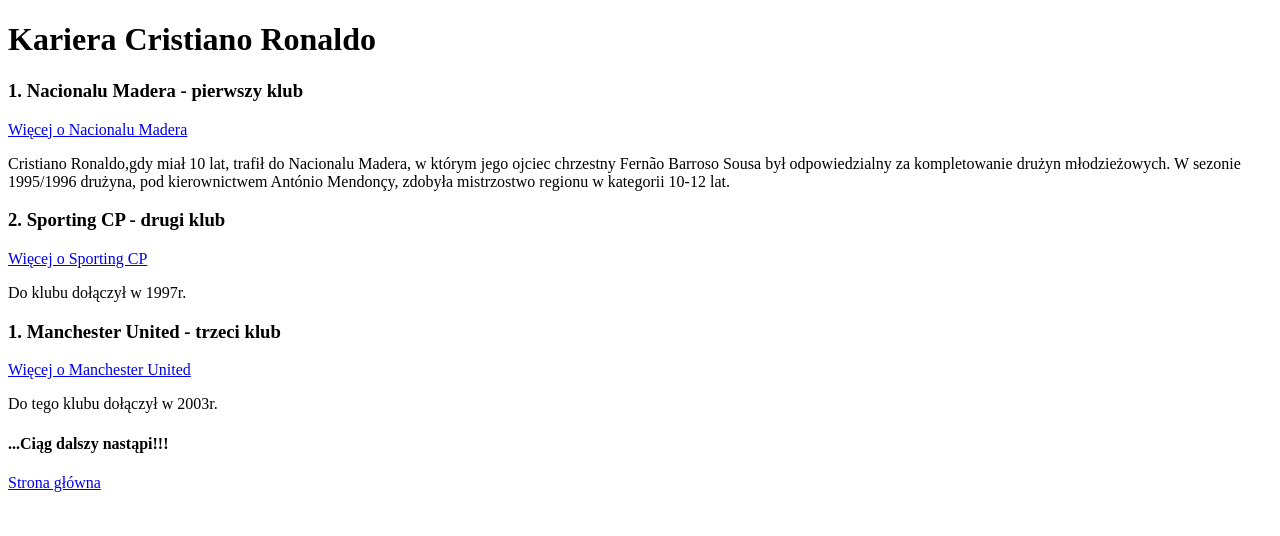
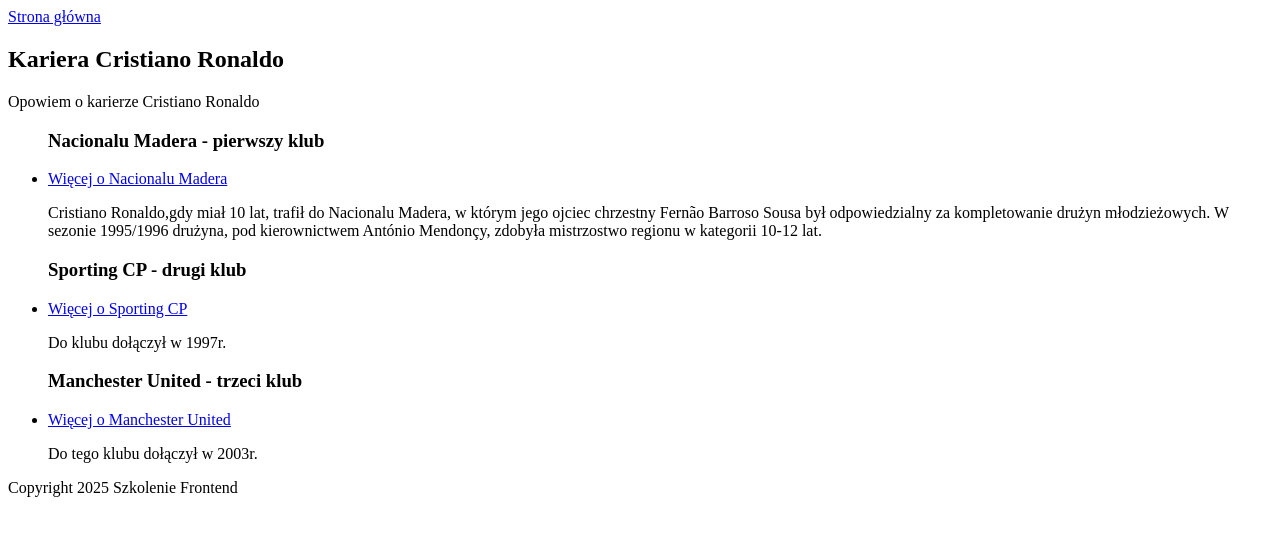
Before and after one commit to paulinakalenczuk/paulinashoperup, a plain HTML site: page kontakt/index.html in a window 1280 px wide. Drawn offline with Linux system fonts and the light colour scheme.

Commit message:
Zadanie domowe nr3

```diff
--- a/kontakt/index.html
+++ b/kontakt/index.html
@@ -6,16 +6,32 @@
         <title>Kariera Cristiano Ronaldo</title>
     </head>
     <body>
-        <h1>Kariera Cristiano Ronaldo</h1>
-        <h3>1. Nacionalu Madera - pierwszy klub</h3>
-        <a href="https://pl.wikipedia.org/wiki/CD_Nacional" target="_blank">Więcej o Nacionalu Madera</a>
-        <p> Cristiano Ronaldo,gdy miał 10 lat, trafił do Nacionalu Madera, w którym jego ojciec chrzestny Fernão Barroso Sousa był odpowiedzialny za kompletowanie drużyn młodzieżowych. W sezonie 1995/1996 drużyna, pod kierownictwem António Mendonçy, zdobyła mistrzostwo regionu w kategorii 10-12 lat.
-            <h3>2. Sporting CP - drugi klub</h3>
-            <a href="https://pl.wikipedia.org/wiki/Sporting_CP" target="_blank">Więcej o Sporting CP</a>
-            <p>Do klubu dołączył w 1997r.</p>
-            <h3>1. Manchester United - trzeci klub</h3>
-            <a href="https://pl.wikipedia.org/wiki/Manchester_United_F.C." target="_blank">Więcej o Manchester United</a>
-            <p>Do tego klubu dołączył w 2003r.</p>
-            <h4>...Ciąg dalszy nastąpi!!!</h4>
-            <a href="../index.html">Strona główna</a>
+        <header>
+            <nav>
+                <a href="../index.html">Strona główna</a>
+            </nav>
+        </header>
+        <main>
+            <section>
+                 <h1>Kariera Cristiano Ronaldo</h1>
+                <p>Opowiem o karierze Cristiano Ronaldo</p>
+            </section>
+
+            <section>
+                <ul>
+                    <h3>Nacionalu Madera - pierwszy klub</h3>
+                    <li><a href="https://pl.wikipedia.org/wiki/CD_Nacional" target="_blank">Więcej o Nacionalu Madera</a></li>
+                    <p> Cristiano Ronaldo,gdy miał 10 lat, trafił do Nacionalu Madera, w którym jego ojciec chrzestny Fernão Barroso Sousa był odpowiedzialny za kompletowanie drużyn młodzieżowych. W sezonie 1995/1996 drużyna, pod kierownictwem António Mendonçy, zdobyła mistrzostwo regionu w kategorii 10-12 lat.
+                    <h3>Sporting CP - drugi klub</h3>
+                    <li><a href="https://pl.wikipedia.org/wiki/Sporting_CP" target="_blank">Więcej o Sporting CP</a></li>
+                    <p>Do klubu dołączył w 1997r.</p>
+                    <h3>Manchester United - trzeci klub</h3>
+                    <li><a href="https://pl.wikipedia.org/wiki/Manchester_United_F.C." target="_blank">Więcej o Manchester United</a> </li>
+                    <p>Do tego klubu dołączył w 2003r.</p>
+                </ul>
+            </section>
+        </main>
+            <footer>
+                Copyright 2025 Szkolenie Frontend
+            </footer>
     </body>
```
Also changed, not shown: index.html (+26 -9 lines).
